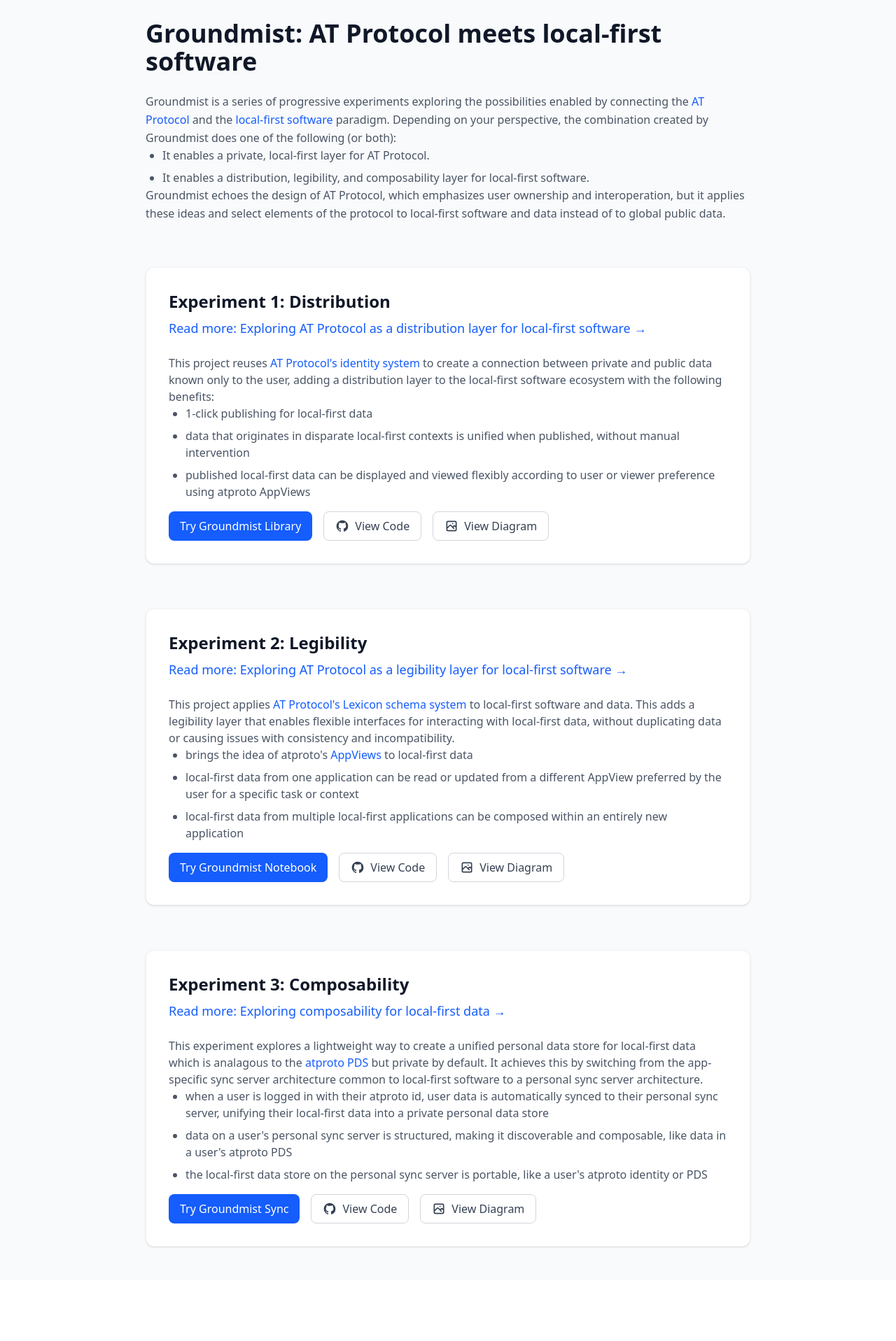
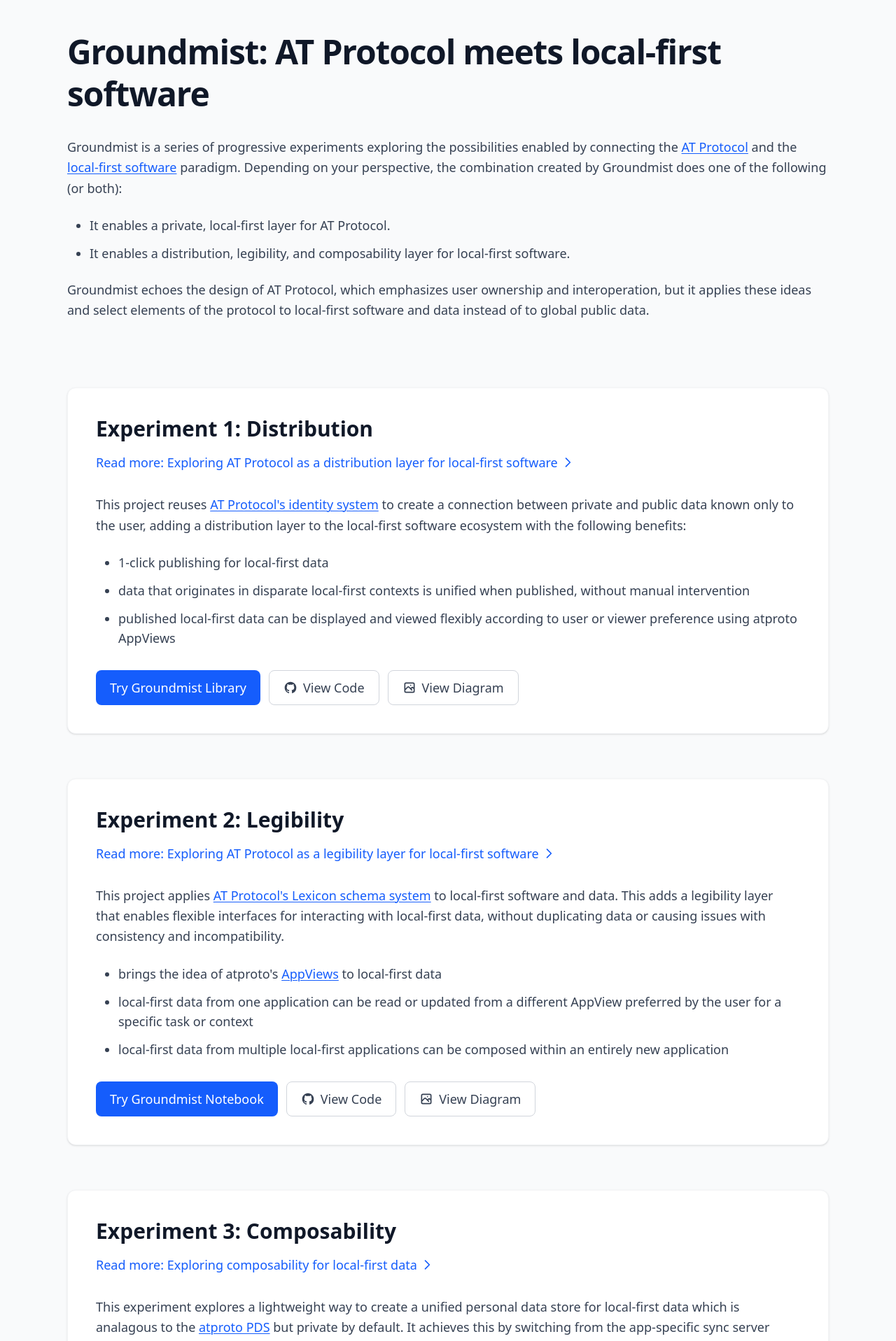
Before and after one commit to grjte/groundmist-website, a React (Vite) app: page / in a window 1280 px wide. Shown: the part 20-1937 px from the top of the page at 70% size. Before the commit the page ends 1850 px from the top, so only its background shows below. Built offline with nearby package versions, Linux system fonts and the light colour scheme.

Commit message:
fix: improve spacing

```diff
--- a/src/App.tsx
+++ b/src/App.tsx
@@ -37,27 +37,29 @@ function App() {
         title={selectedDiagram.title}
       />
 
+      <main className="max-w-4xl lg:max-w-5xl xl:max-w-6xl mx-auto px-6 lg:px-8 py-16 space-y-24">
         {/* Header/Overview Section */}
-      <main className="max-w-4xl mx-auto px-4 py-12 space-y-16">
-        <section className="space-y-6">
-          <h1 className="text-4xl font-bold text-gray-900">Groundmist: AT Protocol meets local-first software</h1>
-          <div className="prose prose-lg max-w-none">
-            <p className="text-gray-600 leading-relaxed">
+        <section className="space-y-8">
+          <h1 className="text-4xl sm:text-5xl font-bold text-gray-900 leading-tight tracking-tight">
+            Groundmist: AT Protocol meets local-first software
+          </h1>
+          <div className="space-y-6 text-lg">
+            <p className="text-gray-700 leading-relaxed">
               Groundmist is a series of progressive experiments exploring the possibilities enabled by connecting the{" "}
-              <a href="https://atproto.com" target="_blank" rel="noopener noreferrer" className="text-blue-600 hover:text-blue-800">
+              <a href="https://atproto.com" target="_blank" rel="noopener noreferrer" className="text-blue-600 hover:text-blue-800 underline decoration-1 underline-offset-2">
                 AT Protocol
               </a>{" "}
               and the{" "}
-              <a href="https://inkandswitch.com/essays/local-first/" target="_blank" rel="noopener noreferrer" className="text-blue-600 hover:text-blue-800">
+              <a href="https://inkandswitch.com/essays/local-first/" target="_blank" rel="noopener noreferrer" className="text-blue-600 hover:text-blue-800 underline decoration-1 underline-offset-2">
                 local-first software
               </a>{" "}
               paradigm. Depending on your perspective, the combination created by Groundmist does one of the following (or both):
             </p>
-            <ul className="list-disc pl-6 space-y-2 text-gray-600">
+            <ul className="list-disc pl-8 space-y-3 text-gray-700">
               <li>It enables a private, local-first layer for AT Protocol.</li>
               <li>It enables a distribution, legibility, and composability layer for local-first software.</li>
             </ul>
-            <p className="text-gray-600 leading-relaxed">
+            <p className="text-gray-700 leading-relaxed">
               Groundmist echoes the design of AT Protocol, which emphasizes user ownership and interoperation, but it applies these ideas and select elements of the protocol to local-first software and data instead of to global public data.
             </p>
           </div>
@@ -66,27 +68,37 @@ function App() {
         {/* Experiments Section */}
         <div className="space-y-16">
           {/* Experiment 1 */}
-          <section className="bg-white rounded-xl p-8 shadow-sm border border-gray-100 space-y-6">
-            <div className="space-y-2">
-              <h2 className="text-2xl font-bold text-gray-900">Experiment 1: Distribution</h2>
-              <a href="#" className="text-blue-600 hover:text-blue-800 block text-lg">
-                Read more: Exploring AT Protocol as a distribution layer for local-first software →
+          <section className="bg-white rounded-xl p-8 sm:p-10 shadow-sm border border-gray-100 space-y-8">
+            <div className="space-y-4">
+              <h2 className="text-2xl sm:text-3xl font-bold text-gray-900">Experiment 1: Distribution</h2>
+              <a href="#" className="text-blue-600 hover:text-blue-800 block text-lg group">
+                <span className="inline-flex items-center">
+                  Read more: Exploring AT Protocol as a distribution layer for local-first software
+                  <svg className="w-5 h-5 ml-1 transform transition-transform group-hover:translate-x-1" fill="none" stroke="currentColor" viewBox="0 0 24 24">
+                    <path strokeLinecap="round" strokeLinejoin="round" strokeWidth={2} d="M9 5l7 7-7 7" />
+                  </svg>
+                </span>
               </a>
             </div>
-            <div className="prose prose-lg max-w-none">
-              <p className="text-gray-600">
-                This project reuses <a href="https://atproto.com/guides/identity" target="_blank" rel="noopener noreferrer" className="text-blue-600 hover:text-blue-800">AT Protocol's identity system</a> to create a connection between private and public data known only to the user, adding a distribution layer to the local-first software ecosystem with the following benefits:
+            <div className="space-y-6 text-lg">
+              <p className="text-gray-700 leading-relaxed">
+                This project reuses{" "}
+                <a href="https://atproto.com/guides/identity" target="_blank" rel="noopener noreferrer" className="text-blue-600 hover:text-blue-800 underline decoration-1 underline-offset-2">
+                  AT Protocol's identity system
+                </a>{" "}
+                to create a connection between private and public data known only to the user, adding a distribution layer to the local-first software ecosystem with the following benefits:
               </p>
-              <ul className="list-disc pl-6 space-y-2 text-gray-600">
+              <ul className="list-disc pl-8 space-y-3 text-gray-700">
                 <li>1-click publishing for local-first data</li>
                 <li>data that originates in disparate local-first contexts is unified when published, without manual intervention</li>
                 <li>published local-first data can be displayed and viewed flexibly according to user or viewer preference using atproto AppViews</li>
               </ul>
-              <p className="mt-4 flex flex-wrap gap-4">
-                <a href="https://library.groundmist.xyz" className="inline-flex items-center px-4 py-2 bg-blue-600 text-white rounded-lg hover:bg-blue-700 transition">
+              <div className="pt-2">
+                <div className="flex flex-wrap gap-3">
+                  <a href="https://library.groundmist.xyz" className="inline-flex items-center px-5 py-2.5 bg-blue-600 text-white rounded-lg hover:bg-blue-700 transition-colors">
                     Try Groundmist Library
                   </a>
-                <a href="https://github.com/grjte/content-library" className="inline-flex items-center px-4 py-2 border border-gray-300 text-gray-700 rounded-lg hover:bg-gray-50 transition">
+                  <a href="https://github.com/grjte/content-library" className="inline-flex items-center px-5 py-2.5 border border-gray-300 text-gray-700 rounded-lg hover:bg-gray-50 transition-colors">
                     <svg className="w-5 h-5 mr-2" fill="currentColor" viewBox="0 0 24 24" aria-hidden="true">
                       <path fillRule="evenodd" d="M12 2C6.477 2 2 6.484 2 12.017c0 4.425 2.865 8.18 6.839 9.504.5.092.682-.217.682-.483 0-.237-.008-.868-.013-1.703-2.782.605-3.369-1.343-3.369-1.343-.454-1.158-1.11-1.466-1.11-1.466-.908-.62.069-.608.069-.608 1.003.07 1.531 1.032 1.531 1.032.892 1.53 2.341 1.088 2.91.832.092-.647.35-1.088.636-1.338-2.22-.253-4.555-1.113-4.555-4.951 0-1.093.39-1.988 1.029-2.688-.103-.253-.446-1.272.098-2.65 0 0 .84-.27 2.75 1.026A9.564 9.564 0 0112 6.844c.85.004 1.705.115 2.504.337 1.909-1.296 2.747-1.027 2.747-1.027.546 1.379.202 2.398.1 2.651.64.7 1.028 1.595 1.028 2.688 0 3.848-2.339 4.695-4.566 4.943.359.309.678.92.678 1.855 0 1.338-.012 2.419-.012 2.747 0 .268.18.58.688.482A10.019 10.019 0 0022 12.017C22 6.484 17.522 2 12 2z" clipRule="evenodd" />
                     </svg>
@@ -94,39 +106,55 @@ function App() {
                   </a>
                   <button
                     onClick={() => openDiagram('/assets/groundmist-distribution.png', 'Distribution Diagram')}
-                  className="inline-flex items-center px-4 py-2 border border-gray-300 text-gray-700 rounded-lg hover:bg-gray-50 transition"
+                    className="inline-flex items-center px-5 py-2.5 border border-gray-300 text-gray-700 rounded-lg hover:bg-gray-50 transition-colors"
                   >
                     <svg className="w-5 h-5 mr-2" fill="none" stroke="currentColor" viewBox="0 0 24 24">
                       <path strokeLinecap="round" strokeLinejoin="round" strokeWidth={2} d="M4 16l4.586-4.586a2 2 0 012.828 0L16 16m-2-2l1.586-1.586a2 2 0 012.828 0L20 14m-6-6h.01M6 20h12a2 2 0 002-2V6a2 2 0 00-2-2H6a2 2 0 00-2 2v12a2 2 0 002 2z" />
                     </svg>
                     View Diagram
                   </button>
-              </p>
+                </div>
+              </div>
             </div>
           </section>
 
           {/* Experiment 2 */}
-          <section className="bg-white rounded-xl p-8 shadow-sm border border-gray-100 space-y-6">
-            <div className="space-y-2">
-              <h2 className="text-2xl font-bold text-gray-900">Experiment 2: Legibility</h2>
-              <a href="#" className="text-blue-600 hover:text-blue-800 block text-lg">
-                Read more: Exploring AT Protocol as a legibility layer for local-first software →
+          <section className="bg-white rounded-xl p-8 sm:p-10 shadow-sm border border-gray-100 space-y-8">
+            <div className="space-y-4">
+              <h2 className="text-2xl sm:text-3xl font-bold text-gray-900">Experiment 2: Legibility</h2>
+              <a href="#" className="text-blue-600 hover:text-blue-800 block text-lg group">
+                <span className="inline-flex items-center">
+                  Read more: Exploring AT Protocol as a legibility layer for local-first software
+                  <svg className="w-5 h-5 ml-1 transform transition-transform group-hover:translate-x-1" fill="none" stroke="currentColor" viewBox="0 0 24 24">
+                    <path strokeLinecap="round" strokeLinejoin="round" strokeWidth={2} d="M9 5l7 7-7 7" />
+                  </svg>
+                </span>
               </a>
             </div>
-            <div className="prose prose-lg max-w-none">
-              <p className="text-gray-600">
-                This project applies <a href="https://atproto.com/specs/lexicon" target="_blank" rel="noopener noreferrer" className="text-blue-600 hover:text-blue-800">AT Protocol's Lexicon schema system</a> to local-first software and data. This adds a legibility layer that enables flexible interfaces for interacting with local-first data, without duplicating data or causing issues with consistency and incompatibility.
+            <div className="space-y-6 text-lg">
+              <p className="text-gray-700 leading-relaxed">
+                This project applies{" "}
+                <a href="https://atproto.com/specs/lexicon" target="_blank" rel="noopener noreferrer" className="text-blue-600 hover:text-blue-800 underline decoration-1 underline-offset-2">
+                  AT Protocol's Lexicon schema system
+                </a>{" "}
+                to local-first software and data. This adds a legibility layer that enables flexible interfaces for interacting with local-first data, without duplicating data or causing issues with consistency and incompatibility.
               </p>
-              <ul className="list-disc pl-6 space-y-2 text-gray-600">
-                <li>brings the idea of atproto's <a href="https://atproto.com/guides/glossary#app-view" target="_blank" rel="noopener noreferrer" className="text-blue-600 hover:text-blue-800">AppViews</a> to local-first data</li>
+              <ul className="list-disc pl-8 space-y-3 text-gray-700">
+                <li>brings the idea of atproto's{" "}
+                  <a href="https://atproto.com/guides/glossary#app-view" target="_blank" rel="noopener noreferrer" className="text-blue-600 hover:text-blue-800 underline decoration-1 underline-offset-2">
+                    AppViews
+                  </a>{" "}
+                  to local-first data
+                </li>
                 <li>local-first data from one application can be read or updated from a different AppView preferred by the user for a specific task or context</li>
                 <li>local-first data from multiple local-first applications can be composed within an entirely new application</li>
               </ul>
-              <p className="mt-4 flex flex-wrap gap-4">
-                <a href="https://notebook.groundmist.xyz" className="inline-flex items-center px-4 py-2 bg-blue-600 text-white rounded-lg hover:bg-blue-700 transition">
+              <div className="pt-2">
+                <div className="flex flex-wrap gap-3">
+                  <a href="https://notebook.groundmist.xyz" className="inline-flex items-center px-5 py-2.5 bg-blue-600 text-white rounded-lg hover:bg-blue-700 transition-colors">
                     Try Groundmist Notebook
                   </a>
-                <a href="https://github.com/grjte/groundmist-notebook" className="inline-flex items-center px-4 py-2 border border-gray-300 text-gray-700 rounded-lg hover:bg-gray-50 transition">
+                  <a href="https://github.com/grjte/groundmist-notebook" className="inline-flex items-center px-5 py-2.5 border border-gray-300 text-gray-700 rounded-lg hover:bg-gray-50 transition-colors">
                     <svg className="w-5 h-5 mr-2" fill="currentColor" viewBox="0 0 24 24" aria-hidden="true">
                       <path fillRule="evenodd" d="M12 2C6.477 2 2 6.484 2 12.017c0 4.425 2.865 8.18 6.839 9.504.5.092.682-.217.682-.483 0-.237-.008-.868-.013-1.703-2.782.605-3.369-1.343-3.369-1.343-.454-1.158-1.11-1.466-1.11-1.466-.908-.62.069-.608.069-.608 1.003.07 1.531 1.032 1.531 1.032.892 1.53 2.341 1.088 2.91.832.092-.647.35-1.088.636-1.338-2.22-.253-4.555-1.113-4.555-4.951 0-1.093.39-1.988 1.029-2.688-.103-.253-.446-1.272.098-2.65 0 0 .84-.27 2.75 1.026A9.564 9.564 0 0112 6.844c.85.004 1.705.115 2.504.337 1.909-1.296 2.747-1.027 2.747-1.027.546 1.379.202 2.398.1 2.651.64.7 1.028 1.595 1.028 2.688 0 3.848-2.339 4.695-4.566 4.943.359.309.678.92.678 1.855 0 1.338-.012 2.419-.012 2.747 0 .268.18.58.688.482A10.019 10.019 0 0022 12.017C22 6.484 17.522 2 12 2z" clipRule="evenodd" />
                     </svg>
@@ -134,39 +162,50 @@ function App() {
                   </a>
                   <button
                     onClick={() => openDiagram('/assets/groundmist-legibility.png', 'Legibility Diagram')}
-                  className="inline-flex items-center px-4 py-2 border border-gray-300 text-gray-700 rounded-lg hover:bg-gray-50 transition"
+                    className="inline-flex items-center px-5 py-2.5 border border-gray-300 text-gray-700 rounded-lg hover:bg-gray-50 transition-colors"
                   >
                     <svg className="w-5 h-5 mr-2" fill="none" stroke="currentColor" viewBox="0 0 24 24">
                       <path strokeLinecap="round" strokeLinejoin="round" strokeWidth={2} d="M4 16l4.586-4.586a2 2 0 012.828 0L16 16m-2-2l1.586-1.586a2 2 0 012.828 0L20 14m-6-6h.01M6 20h12a2 2 0 002-2V6a2 2 0 00-2-2H6a2 2 0 00-2 2v12a2 2 0 002 2z" />
                     </svg>
                     View Diagram
                   </button>
-              </p>
+                </div>
+              </div>
             </div>
           </section>
 
           {/* Experiment 3 */}
-          <section className="bg-white rounded-xl p-8 shadow-sm border border-gray-100 space-y-6">
-            <div className="space-y-2">
-              <h2 className="text-2xl font-bold text-gray-900">Experiment 3: Composability</h2>
-              <a href="#" className="text-blue-600 hover:text-blue-800 block text-lg">
-                Read more: Exploring composability for local-first data →
+          <section className="bg-white rounded-xl p-8 sm:p-10 shadow-sm border border-gray-100 space-y-8">
+            <div className="space-y-4">
+              <h2 className="text-2xl sm:text-3xl font-bold text-gray-900">Experiment 3: Composability</h2>
+              <a href="#" className="text-blue-600 hover:text-blue-800 block text-lg group">
+                <span className="inline-flex items-center">
+                  Read more: Exploring composability for local-first data
+                  <svg className="w-5 h-5 ml-1 transform transition-transform group-hover:translate-x-1" fill="none" stroke="currentColor" viewBox="0 0 24 24">
+                    <path strokeLinecap="round" strokeLinejoin="round" strokeWidth={2} d="M9 5l7 7-7 7" />
+                  </svg>
+                </span>
               </a>
             </div>
-            <div className="prose prose-lg max-w-none">
-              <p className="text-gray-600">
-                This experiment explores a lightweight way to create a unified personal data store for local-first data which is analagous to the <a href="https://atproto.com/guides/glossary#pds-personal-data-server" target="_blank" rel="noopener noreferrer" className="text-blue-600 hover:text-blue-800">atproto PDS</a> but private by default. It achieves this by switching from the app-specific sync server architecture common to local-first software to a personal sync server architecture.
+            <div className="space-y-6 text-lg">
+              <p className="text-gray-700 leading-relaxed">
+                This experiment explores a lightweight way to create a unified personal data store for local-first data which is analagous to the{" "}
+                <a href="https://atproto.com/guides/glossary#pds-personal-data-server" target="_blank" rel="noopener noreferrer" className="text-blue-600 hover:text-blue-800 underline decoration-1 underline-offset-2">
+                  atproto PDS
+                </a>{" "}
+                but private by default. It achieves this by switching from the app-specific sync server architecture common to local-first software to a personal sync server architecture.
               </p>
-              <ul className="list-disc pl-6 space-y-2 text-gray-600">
+              <ul className="list-disc pl-8 space-y-3 text-gray-700">
                 <li>when a user is logged in with their atproto id, user data is automatically synced to their personal sync server, unifying their local-first data into a private personal data store</li>
                 <li>data on a user's personal sync server is structured, making it discoverable and composable, like data in a user's atproto PDS</li>
                 <li>the local-first data store on the personal sync server is portable, like a user's atproto identity or PDS</li>
               </ul>
-              <p className="mt-4 flex flex-wrap gap-4">
-                <a href="https://sync.groundmist.xyz" className="inline-flex items-center px-4 py-2 bg-blue-600 text-white rounded-lg hover:bg-blue-700 transition">
+              <div className="pt-2">
+                <div className="flex flex-wrap gap-3">
+                  <a href="https://sync.groundmist.xyz" className="inline-flex items-center px-5 py-2.5 bg-blue-600 text-white rounded-lg hover:bg-blue-700 transition-colors">
                     Try Groundmist Sync
                   </a>
-                <a href="https://github.com/grjte/groundmist-sync" className="inline-flex items-center px-4 py-2 border border-gray-300 text-gray-700 rounded-lg hover:bg-gray-50 transition">
+                  <a href="https://github.com/grjte/groundmist-sync" className="inline-flex items-center px-5 py-2.5 border border-gray-300 text-gray-700 rounded-lg hover:bg-gray-50 transition-colors">
                     <svg className="w-5 h-5 mr-2" fill="currentColor" viewBox="0 0 24 24" aria-hidden="true">
                       <path fillRule="evenodd" d="M12 2C6.477 2 2 6.484 2 12.017c0 4.425 2.865 8.18 6.839 9.504.5.092.682-.217.682-.483 0-.237-.008-.868-.013-1.703-2.782.605-3.369-1.343-3.369-1.343-.454-1.158-1.11-1.466-1.11-1.466-.908-.62.069-.608.069-.608 1.003.07 1.531 1.032 1.531 1.032.892 1.53 2.341 1.088 2.91.832.092-.647.35-1.088.636-1.338-2.22-.253-4.555-1.113-4.555-4.951 0-1.093.39-1.988 1.029-2.688-.103-.253-.446-1.272.098-2.65 0 0 .84-.27 2.75 1.026A9.564 9.564 0 0112 6.844c.85.004 1.705.115 2.504.337 1.909-1.296 2.747-1.027 2.747-1.027.546 1.379.202 2.398.1 2.651.64.7 1.028 1.595 1.028 2.688 0 3.848-2.339 4.695-4.566 4.943.359.309.678.92.678 1.855 0 1.338-.012 2.419-.012 2.747 0 .268.18.58.688.482A10.019 10.019 0 0022 12.017C22 6.484 17.522 2 12 2z" clipRule="evenodd" />
                     </svg>
@@ -174,14 +213,15 @@ function App() {
                   </a>
                   <button
                     onClick={() => openDiagram('/assets/groundmist-composability.png', 'Composability Diagram')}
-                  className="inline-flex items-center px-4 py-2 border border-gray-300 text-gray-700 rounded-lg hover:bg-gray-50 transition"
+                    className="inline-flex items-center px-5 py-2.5 border border-gray-300 text-gray-700 rounded-lg hover:bg-gray-50 transition-colors"
                   >
                     <svg className="w-5 h-5 mr-2" fill="none" stroke="currentColor" viewBox="0 0 24 24">
                       <path strokeLinecap="round" strokeLinejoin="round" strokeWidth={2} d="M4 16l4.586-4.586a2 2 0 012.828 0L16 16m-2-2l1.586-1.586a2 2 0 012.828 0L20 14m-6-6h.01M6 20h12a2 2 0 002-2V6a2 2 0 00-2-2H6a2 2 0 00-2 2v12a2 2 0 002 2z" />
                     </svg>
                     View Diagram
                   </button>
-              </p>
+                </div>
+              </div>
             </div>
           </section>
         </div>
```
Lines whose indentation alone changed are shown as unchanged.
